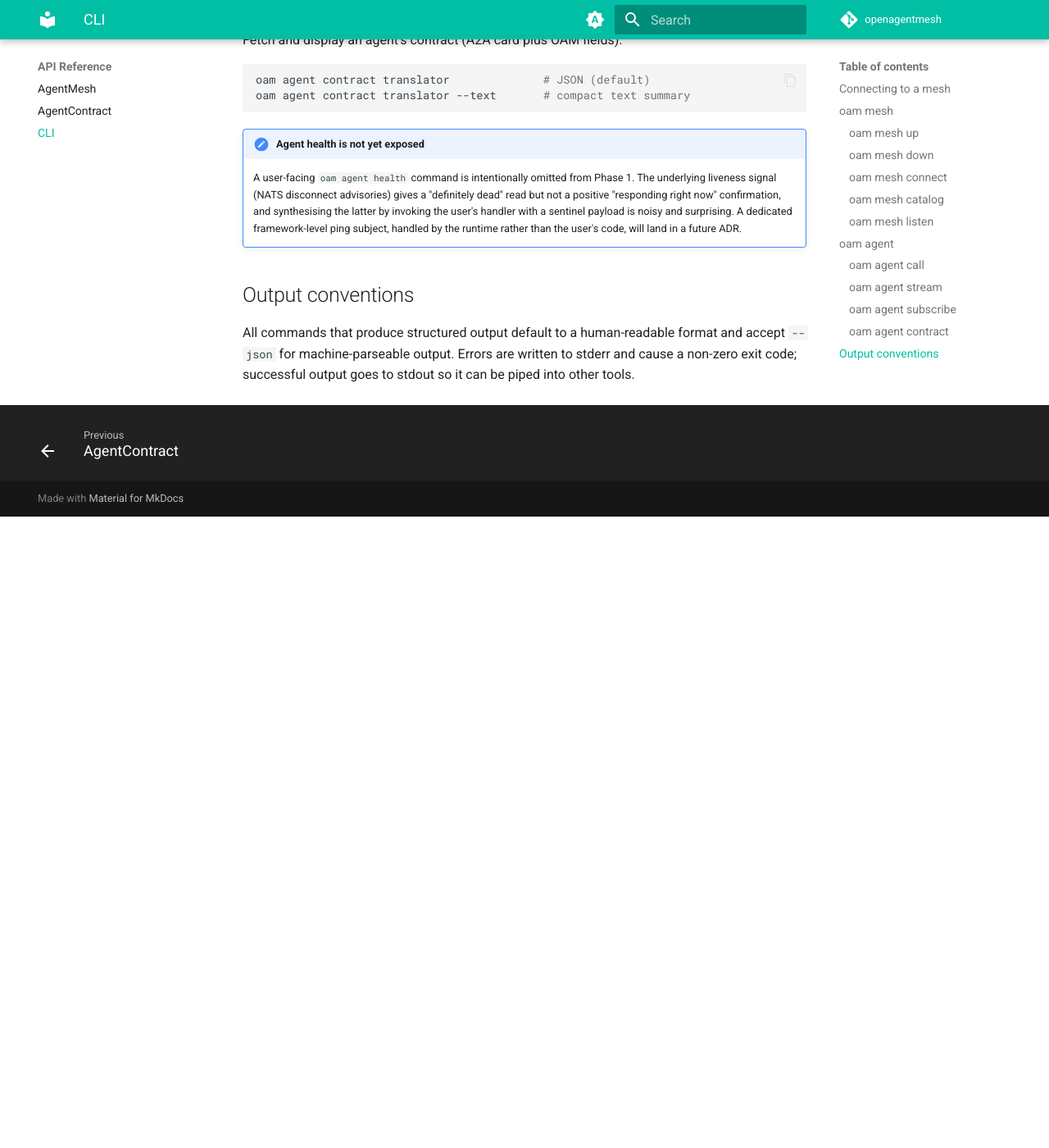
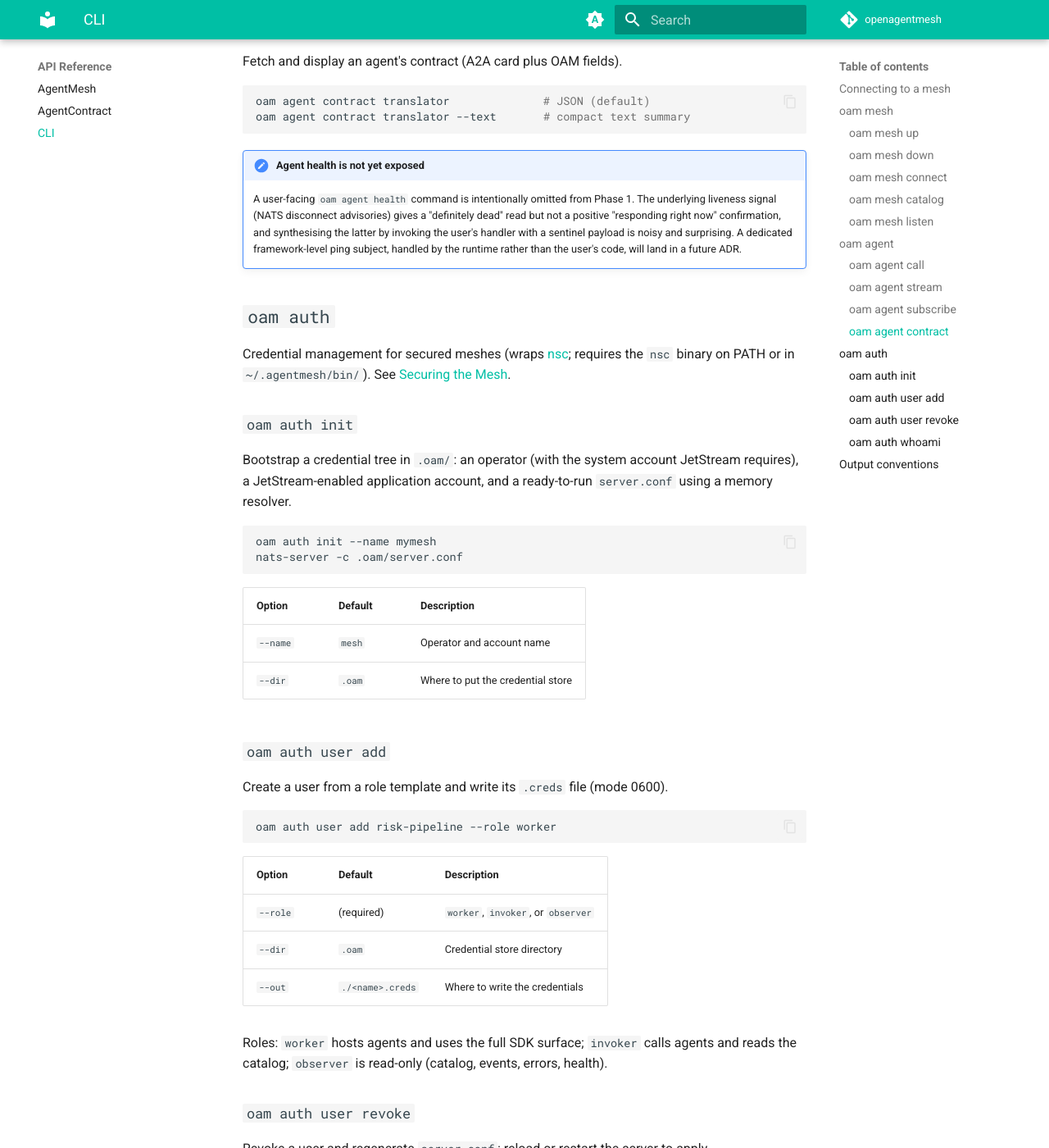
Before and after one commit to openagentmesh/openagentmesh, an MkDocs documentation site: the page built from docs/api/cli.md, in a window 1280 px wide and 1400 px high, scrolled down 2605 px. Shown: the whole window at 82% size. Built offline with MkDocs 1.6.1 and Material for MkDocs 9.7.7, drawn with Linux system fonts in a browser that asks for light colours; comment, search, counter and statistics services are not loaded; before the commit the page ends 3235 px from its top, so only the background shows below that; some of the changed text lies outside the part shown.

Commit message:
docs: securing-the-mesh concepts page, secured-mesh cookbook recipe with executable twin, oam auth CLI reference

````diff
--- a/docs/api/cli.md
+++ b/docs/api/cli.md
@@ -18,7 +18,9 @@ this order:
 4. Default: `nats://localhost:4222`
 
 `oam mesh up` writes `.oam-url` to the current directory automatically. To
-point at a different mesh, use `oam mesh connect <url>`.
+point at a different mesh, use `oam mesh connect <url>`; add
+`--creds <file>` for a secured mesh (the file then also supplies credentials
+to `oam` commands and SDK processes run from that directory).
 
 ## `oam mesh`
 
@@ -134,6 +136,65 @@ oam agent contract translator --text       # compact text summary
     framework-level ping subject, handled by the runtime rather than the
     user's code, will land in a future ADR.
 
+## `oam auth`
+
+Credential management for secured meshes (wraps
+[nsc](https://github.com/nats-io/nsc); requires the `nsc` binary on PATH or
+in `~/.agentmesh/bin/`). See [Securing the Mesh](../concepts/security.md).
+
+### `oam auth init`
+
+Bootstrap a credential tree in `.oam/`: an operator (with the system account
+JetStream requires), a JetStream-enabled application account, and a
+ready-to-run `server.conf` using a memory resolver.
+
+```bash
+oam auth init --name mymesh
+nats-server -c .oam/server.conf
+```
+
+| Option | Default | Description |
+|--------|---------|-------------|
+| `--name` | `mesh` | Operator and account name |
+| `--dir` | `.oam` | Where to put the credential store |
+
+### `oam auth user add`
+
+Create a user from a role template and write its `.creds` file (mode 0600).
+
+```bash
+oam auth user add risk-pipeline --role worker
+```
+
+| Option | Default | Description |
+|--------|---------|-------------|
+| `--role` | (required) | `worker`, `invoker`, or `observer` |
+| `--dir` | `.oam` | Credential store directory |
+| `--out` | `./<name>.creds` | Where to write the credentials |
+
+Roles: `worker` hosts agents and uses the full SDK surface; `invoker` calls
+agents and reads the catalog; `observer` is read-only (catalog, events,
+errors, health).
+
+### `oam auth user revoke`
+
+Revoke a user and regenerate `server.conf`; reload or restart the server to
+apply.
+
+```bash
+oam auth user revoke risk-pipeline
+```
+
+### `oam auth whoami`
+
+Show the identity the CLI would connect with (resolved from `--creds`,
+`OAM_CREDS`, or `.oam-url`), including the user name, public NKey, and
+account.
+
+```bash
+oam auth whoami
+```
+
 ## Output conventions
 
 All commands that produce structured output default to a human-readable format
--- a/mkdocs.yml
+++ b/mkdocs.yml
@@ -91,6 +91,7 @@ nav:
       - Invocation: concepts/invocation.md
       - Shared State: concepts/shared-state.md
       - Error Handling: concepts/errors.md
+      - Securing the Mesh: concepts/security.md
       - Usage Attribution: concepts/usage.md
   - Cookbook:
       - Overview: cookbook/index.md
@@ -99,6 +100,7 @@ nav:
       - Shared Plan Coordination: cookbook/shared-plan.md
       - LLM-Driven Tool Selection: cookbook/llm-tool-selection.md
       - MCP Bridge: cookbook/mcp-bridge.md
+      - Secured Mesh: cookbook/secured-mesh.md
       - Error Handling: cookbook/error-handling.md
       - Automatic Load Balancing: cookbook/load-balancing.md
       - Reactive Pipeline: cookbook/reactive-pipeline.md
````
Also changed, not shown: docs/api/agentmesh.md (+7 -1 lines), docs/concepts/security.md (added, +115 -0 lines), docs/cookbook/secured-mesh.md (added, +119 -0 lines), 1 other file.
